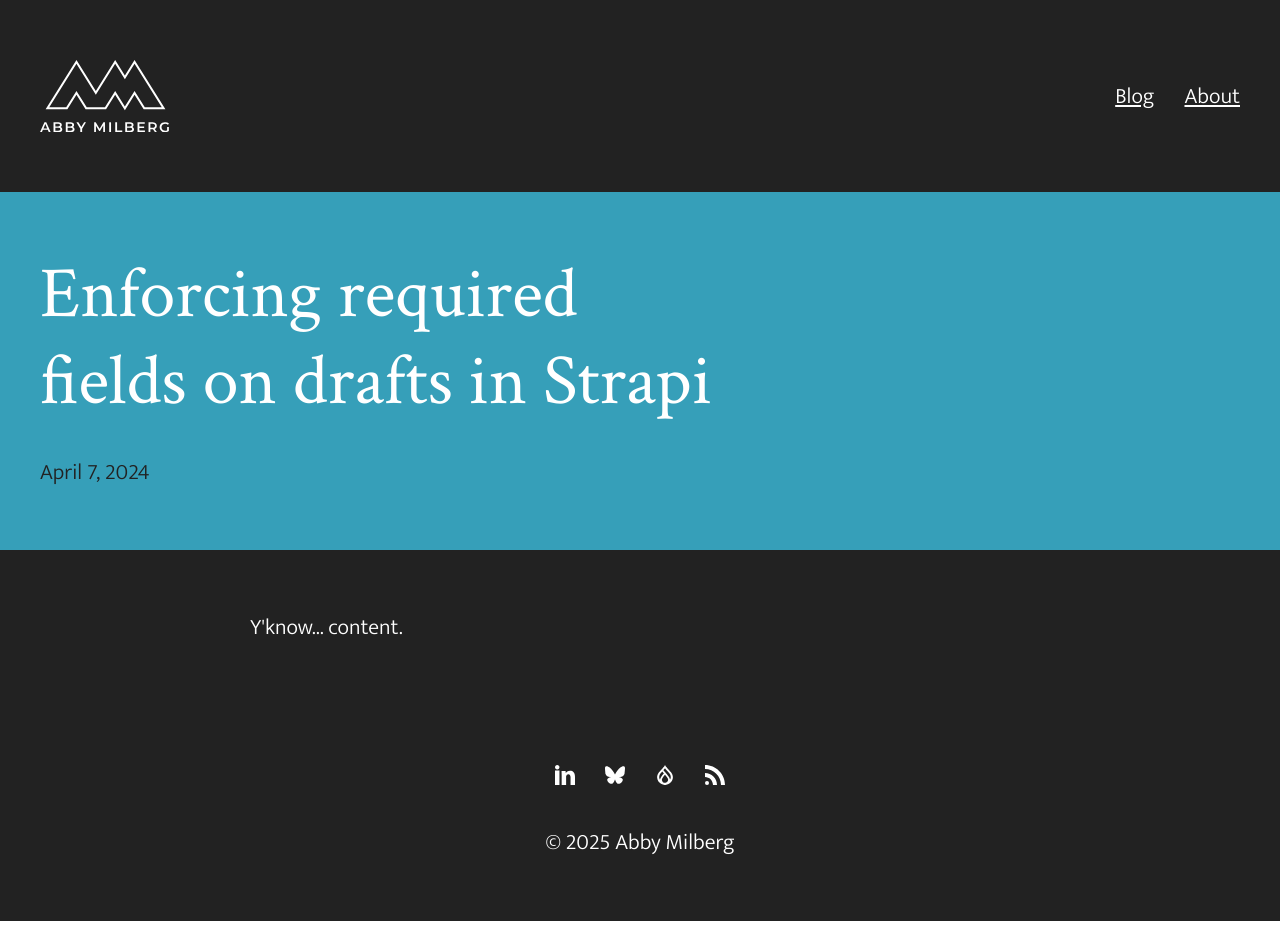
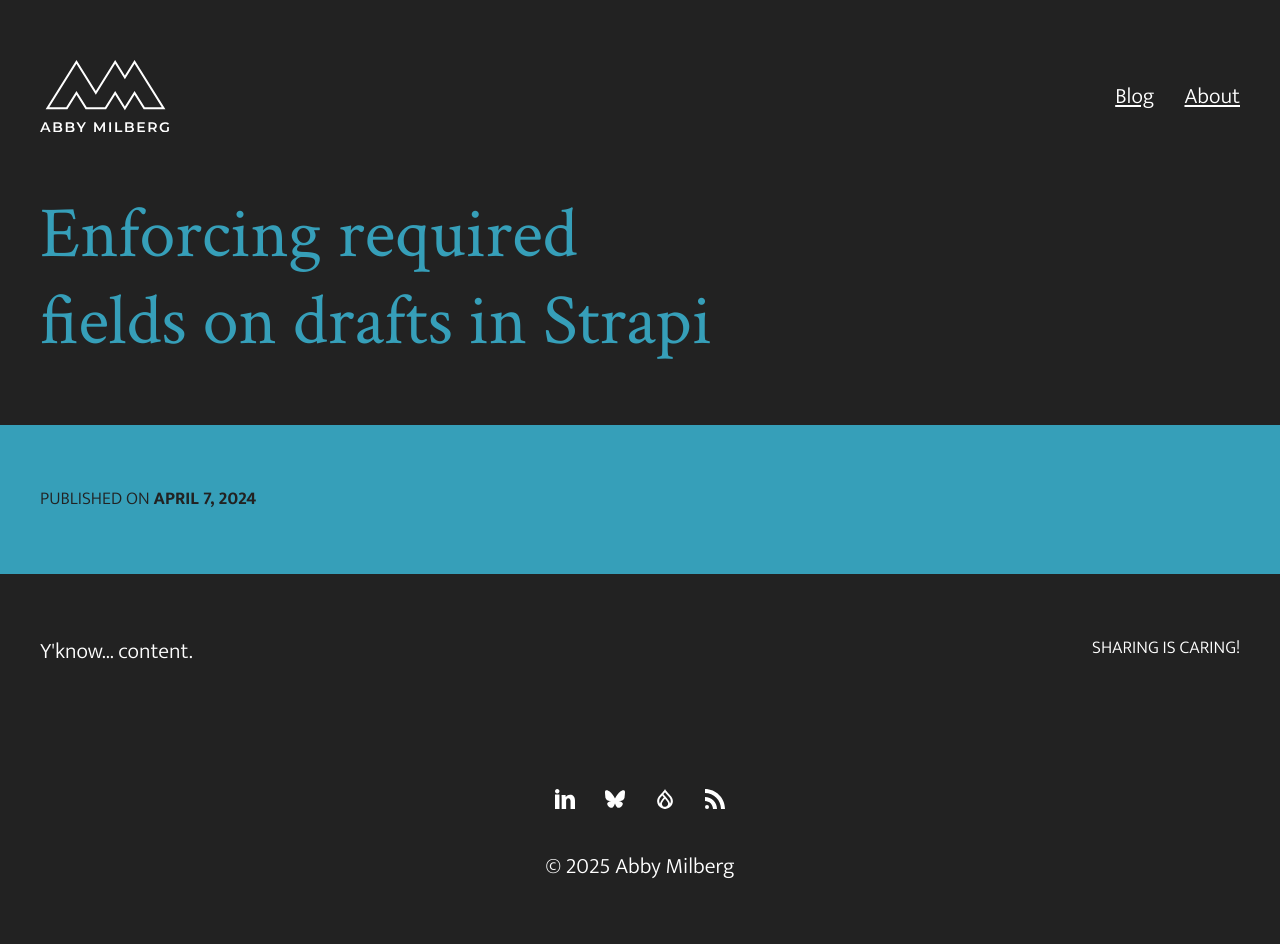
Before and after one commit to Abby805/abby-portfolio, a Next.js app: page /blog/enforcing-required-fields-strapi-drafts in a window 1280 px wide. Before the commit the page ends 921 px from the top, so only its background shows below. Built offline with nearby package versions, Linux system fonts and the light colour scheme.

Commit message:
messing with the blog

```diff
--- a/app/blog/[slug]/page.tsx
+++ b/app/blog/[slug]/page.tsx
@@ -90,17 +90,26 @@ export default async function Blog({ params }) {
         }}
       />
 
-      <Row color="blue">
+      <Row color="black" collapsePadTop>
         <div>
           <h1>
             {post.metadata.title}
           </h1>
-          <p>
-            {formatDate(post.metadata.publishedAt)}
+        </div>
+      </Row>
+
+      <Row color="blue">
+        <div>
+          <p className={`${blogStyles['blog_date']}`}>
+            Published on <time dateTime={post.metadata.publishedAt}>{formatDate(post.metadata.publishedAt)}</time>
           </p>
         </div>
       </Row>
       <Row color="black">
+      <div className={`${rowStyles['col-md-4']} ${blogStyles['blog_sidebar']}`}>
+        <p className={`${blogStyles['blog_share']}`}>Sharing is caring!</p>
+
+      </div>
         <div className={`${rowStyles['col-md-8']} ${blogStyles['blog_body']}`}>
           <article>
             <CustomMDX source={post.content} />
--- a/app/styles/blog.module.css
+++ b/app/styles/blog.module.css
@@ -1,5 +1,85 @@
+.blog_date,
+.blog_share {
+  text-transform: uppercase;
+  font-size: 1.8rem;
+}
+
+.blog_date time {
+  font-weight: var(--font-weight-bold);
+}
+
+.blog_share {
+  @media (min-width: 960px) {
+    text-align: right;
+  }
+}
+
 .blog_body {
   @media (min-width: 960px) {
-    grid-column-start: 3;
+    grid-column-start: 1;
+    grid-row-start: 1;
   }
 }
+
+.blog_sidebar {
+  @media (min-width: 960px) {
+    grid-column-start: 9;
+  }
+}
+
+.blog_body a {
+  color: var(--c-blue);
+  transition: 0.3 ease all;
+
+  &:hover,
+  &:focus {
+    text-decoration-color: var(--c-white);
+  }
+}
+
+.blog_body sup a {
+  font-weight: var(--font-weight-bold);
+  text-decoration: none;
+
+  &:hover,
+  &:focus {
+    color: var(--c-white);
+  }
+}
+
+.blog_body ol,
+.blog_body ul {
+  padding: 0;
+  margin-bottom: 1.8rem;
+
+  &:last-child {
+    margin-bottom: 0;
+  }
+}
+
+.blog_body ol {
+  counter-reset: li;
+
+  & li::before {
+    content: counter(li)'.';
+    counter-increment: li;
+  }
+}
+
+.blog_body ul {
+  & li::before {
+    content: '\2022';
+    line-height: 1.4;
+  }
+}
+
+.blog_body li {
+  display: block;
+  position: relative;
+  padding-left: 1.6em;
+
+  &::before {
+    position: absolute;
+    left: 0;
+  }
+}
--- a/app/styles/blogCard.module.css
+++ b/app/styles/blogCard.module.css
@@ -28,4 +28,6 @@
 .blog_col p {
   margin-top: auto;
   color: var(--c-gray-md);
+  text-transform: uppercase;
+  font-size: 1.8rem;
 }
--- a/app/styles/global.css
+++ b/app/styles/global.css
@@ -118,6 +118,10 @@ h1 {
   margin-bottom: 3rem;
   font-size: 4.4rem;
 
+  &:last-child {
+    margin-bottom: 0;
+  }
+
   @media (min-width: 960px) {
     font-size: 7.2rem;
   }
```
Also changed, not shown: app/blog/posts/semantic-headings-clean-css.mdx (+5 -2 lines).
